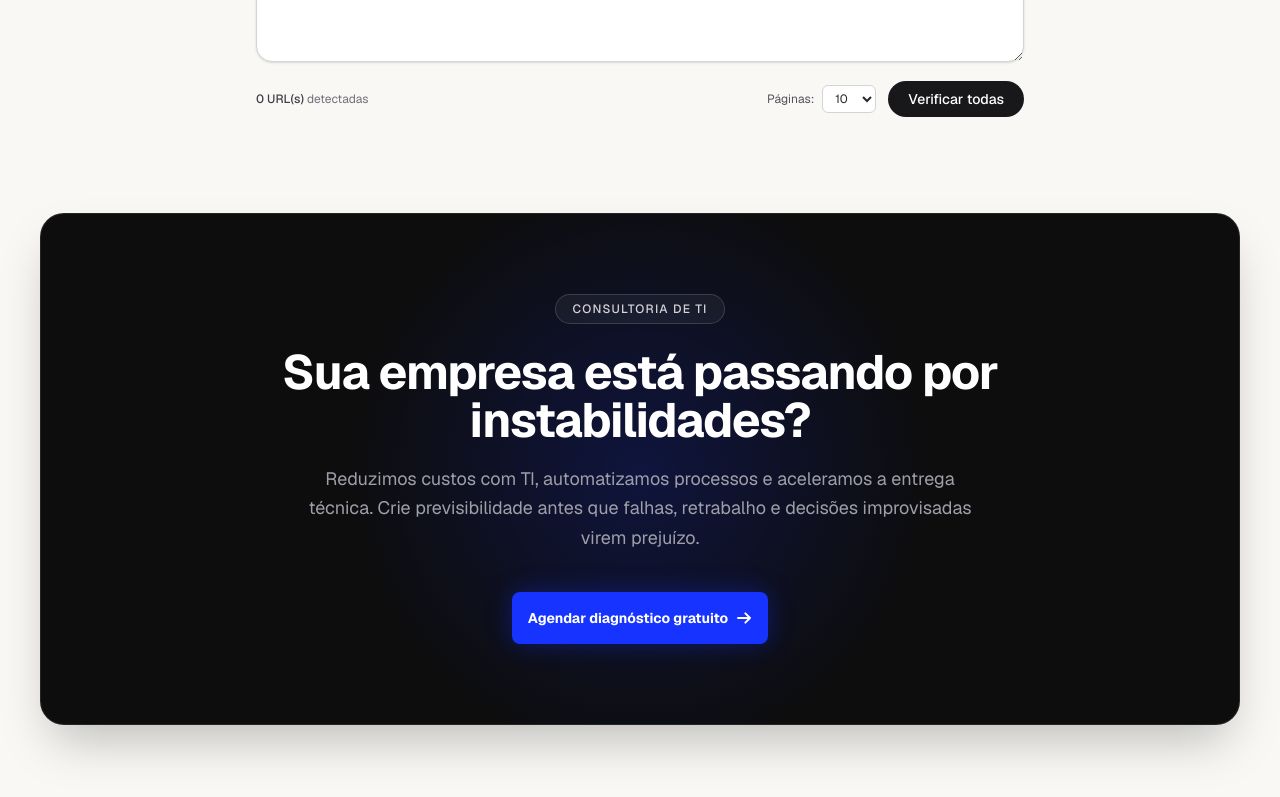
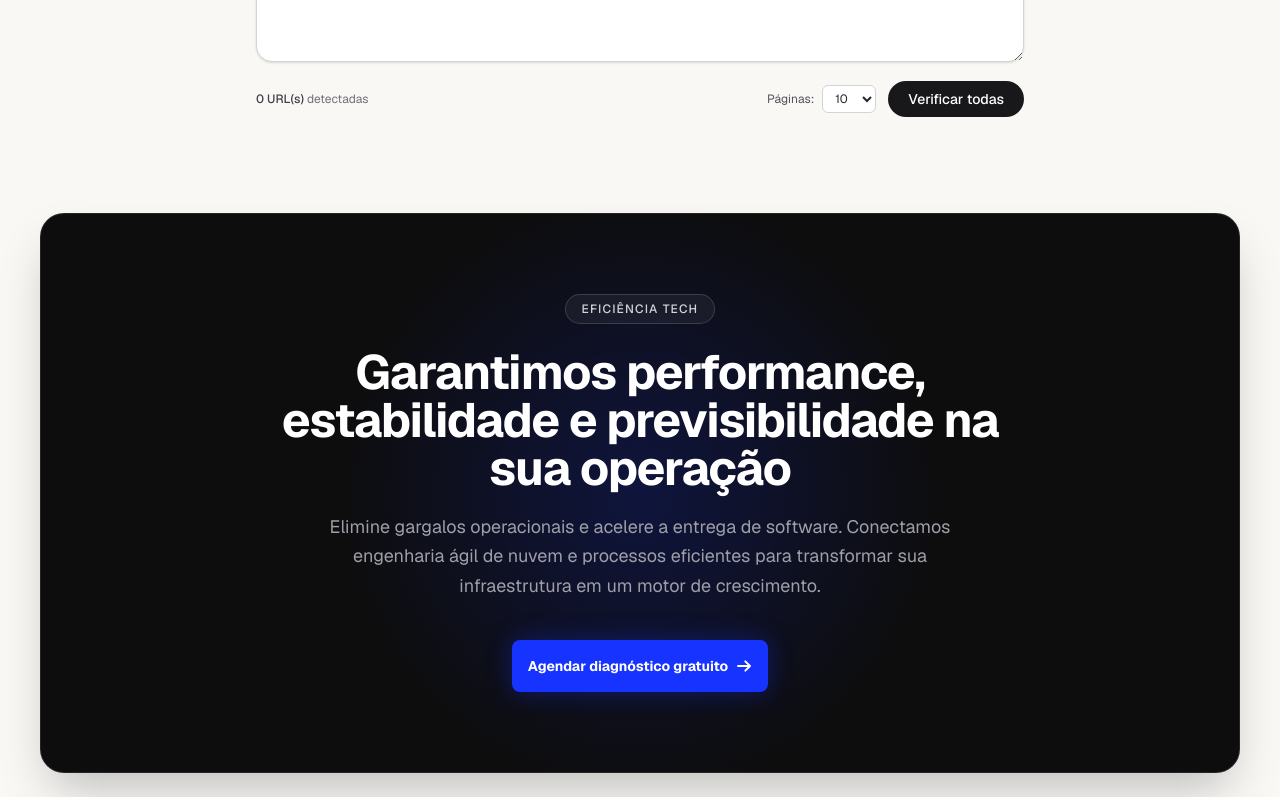
Before and after one commit to filipeoliveirah/http-status-checker, a React (Vite) app: page / in a window 1280 px wide. Shown: the part 423-1220 px from the top of the page. Built offline with nearby package versions, Linux system fonts and the light colour scheme.

Commit message:
copy: update IT consulting CTA copy to focus on tech efficiency

```diff
--- a/src/ui/components/StatusCheckerApp.jsx
+++ b/src/ui/components/StatusCheckerApp.jsx
@@ -93,14 +93,13 @@ export function StatusCheckerApp() {
 
           <div className="relative z-10">
             <span className="inline-flex items-center rounded-full border border-white/15 bg-white/5 px-4 py-1.5 text-xs font-medium text-zinc-300 uppercase tracking-widest">
-              Consultoria de TI
+              Eficiência Tech
             </span>
             <h2 className="mx-auto mt-6 max-w-3xl text-3xl font-extrabold tracking-tight text-white md:text-4xl lg:text-5xl" style={{ letterSpacing: '-0.025em' }}>
-              Sua empresa está passando por instabilidades?
+              Garantimos performance, estabilidade e previsibilidade na sua operação
             </h2>
             <p className="mx-auto mt-5 max-w-2xl text-base leading-relaxed text-zinc-400 md:text-lg">
-              Reduzimos custos com TI, automatizamos processos e aceleramos a entrega técnica.
-              Crie previsibilidade antes que falhas, retrabalho e decisões improvisadas virem prejuízo.
+              Elimine gargalos operacionais e acelere a entrega de software. Conectamos engenharia ágil de nuvem e processos eficientes para transformar sua infraestrutura em um motor de crescimento.
             </p>
             <div className="mt-10 flex justify-center">
               <a
```
